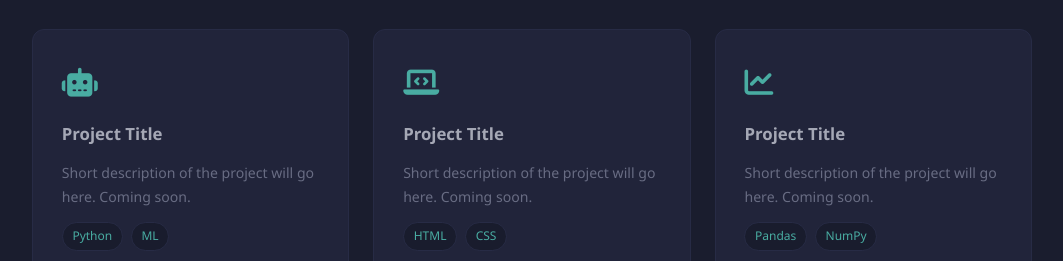
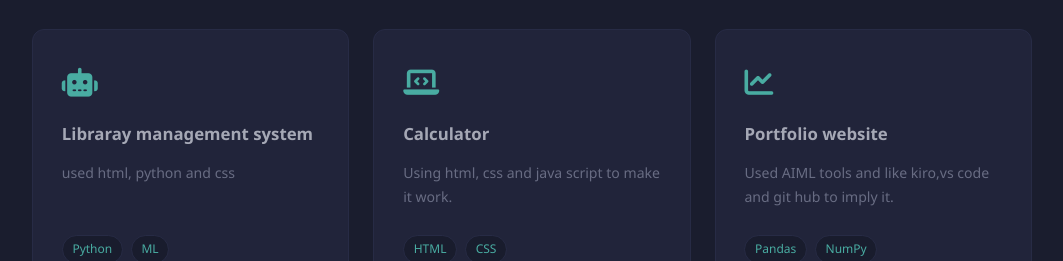
Before and after one commit to kanansatija/portfolio, a plain HTML site: page index.html in a window 1280 px wide. Shown: the part 2132-2393 px from the top of the page, without its empty margins (108-1171 px from the left). Drawn offline with Linux system fonts and the light colour scheme.

Commit message:
Update index.html

```diff
--- a/index.html
+++ b/index.html
@@ -91,8 +91,8 @@
     <div class="projects-grid">
       <div class="project-card placeholder">
         <div class="project-icon"><i class="fas fa-robot"></i></div>
-        <h3>Project Title</h3>
-        <p>Short description of the project will go here. Coming soon.</p>
+        <h3>Libraray management system</h3>
+        <p>used html, python and css </p>
         <div class="project-tags"><span>Python</span><span>ML</span></div>
         <div class="project-links">
           <a href="#" class="btn btn-sm"><i class="fab fa-github"></i> GitHub</a>
@@ -101,8 +101,8 @@
       </div>
       <div class="project-card placeholder">
         <div class="project-icon"><i class="fas fa-laptop-code"></i></div>
-        <h3>Project Title</h3>
-        <p>Short description of the project will go here. Coming soon.</p>
+        <h3>Calculator</h3>
+        <p>Using html, css and java script to make it work.</p></p>
         <div class="project-tags"><span>HTML</span><span>CSS</span></div>
         <div class="project-links">
           <a href="#" class="btn btn-sm"><i class="fab fa-github"></i> GitHub</a>
@@ -111,8 +111,8 @@
       </div>
       <div class="project-card placeholder">
         <div class="project-icon"><i class="fas fa-chart-line"></i></div>
-        <h3>Project Title</h3>
-        <p>Short description of the project will go here. Coming soon.</p>
+        <h3>Portfolio website</h3>
+        <p>Used AIML tools and like kiro,vs code and git hub to imply it.</p>
         <div class="project-tags"><span>Pandas</span><span>NumPy</span></div>
         <div class="project-links">
           <a href="#" class="btn btn-sm"><i class="fab fa-github"></i> GitHub</a>
```
